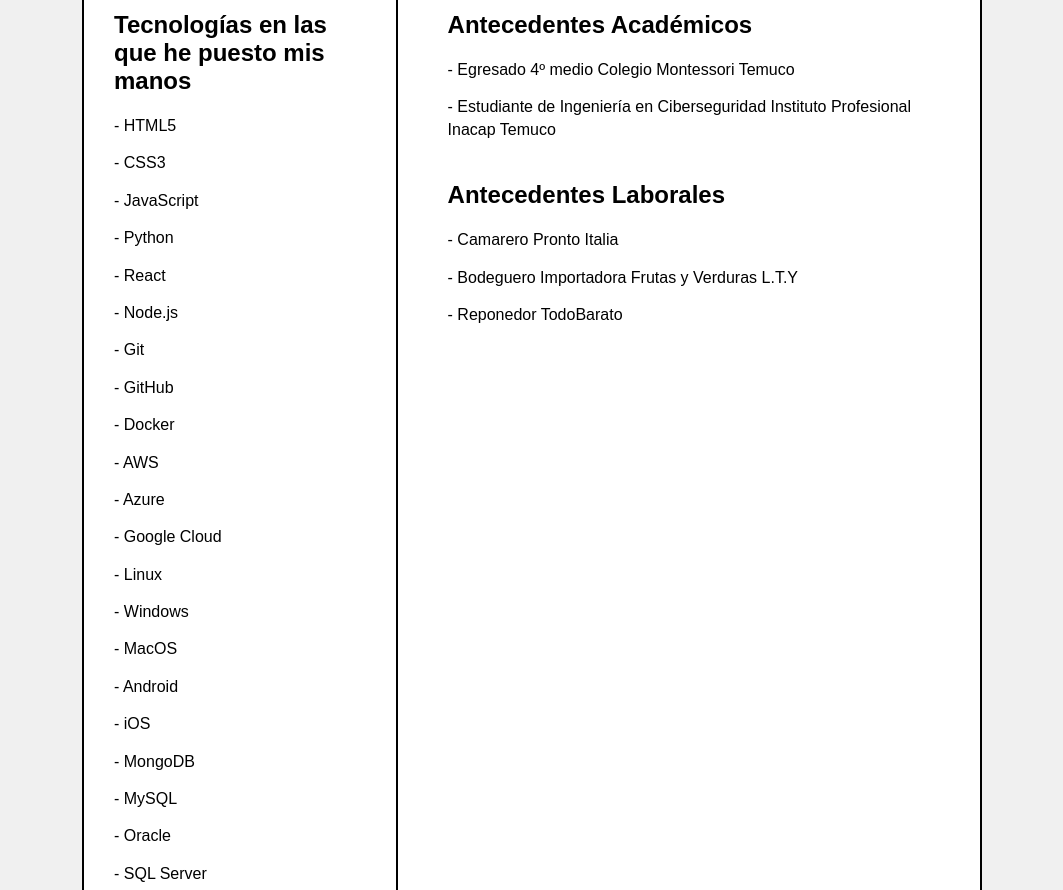
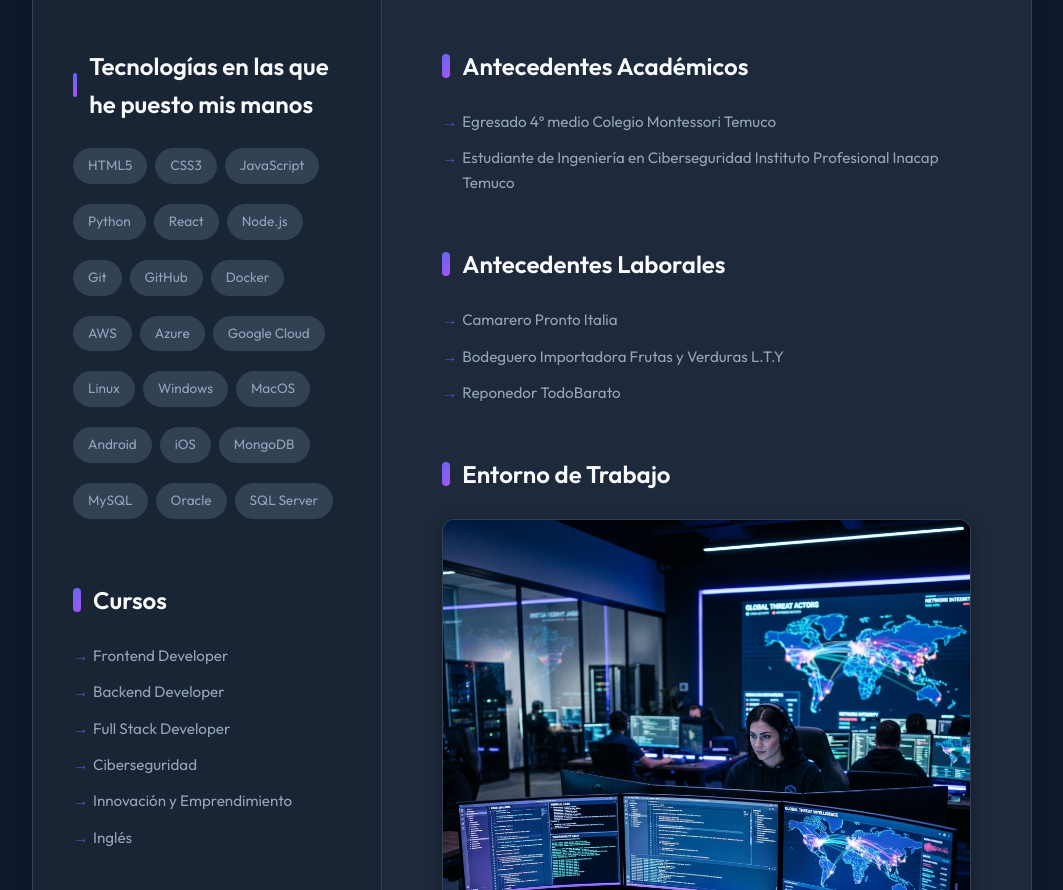
Before and after one commit to NohaSagredo/CurriculumVITAE, a plain HTML site: page index.html in a window 1280 px wide. Shown: the part 313-1203 px from the top of the page, without its empty margins (108-1171 px from the left). Drawn offline with Linux system fonts and the light colour scheme.

Commit message:
Estilizado y animaciónes CSS

```diff
--- a/css/stylesheet.css
+++ b/css/stylesheet.css
@@ -1,55 +1,108 @@
+:root {
+    /* Color Palette */
+    --bg-color: #0f172a;
+    --surface-color: #1e293b;
+    --surface-hover: #334155;
+    --primary-accent: #6366f1;
+    --secondary-accent: #a855f7;
+    --text-main: #f8fafc;
+    --text-muted: #94a3b8;
+    --border-color: #334155;
+    --gradient-accent: linear-gradient(135deg, var(--primary-accent), var(--secondary-accent));
+
+    /* Spacing & Sizes */
+    --radius-lg: 1.5rem;
+    --radius-md: 0.75rem;
+    --shadow-xl: 0 20px 25px -5px rgb(0 0 0 / 0.1), 0 8px 10px -6px rgb(0 0 0 / 0.1);
+    --transition: all 0.3s cubic-bezier(0.4, 0, 0.2, 1);
+}
+
 * {
     margin: 0;
     padding: 0;
     box-sizing: border-box;
-    font-family: Arial, sans-serif;
+    font-family: 'Outfit', sans-serif;
 }
 
 body {
-    background-color: #f0f0f0;
-    padding: 40px;
+    background-color: var(--bg-color);
+    color: var(--text-main);
+    padding: 40px 20px;
     display: flex;
     justify-content: center;
+    min-height: 100vh;
+    line-height: 1.6;
+    animation: fadeIn 0.8s ease-out;
+}
+
+@keyframes fadeIn {
+    from { opacity: 0; transform: translateY(10px); }
+    to { opacity: 1; transform: translateY(0); }
 }
 
 .cv-wrapper {
     width: 100%;
-    max-width: 900px;
-    background-color: #ffffff;
-    border: 2px solid #000000;
+    max-width: 1000px;
+    background-color: var(--surface-color);
+    border-radius: var(--radius-lg);
+    overflow: hidden;
+    box-shadow: var(--shadow-xl);
+    border: 1px solid var(--border-color);
 }
 
 header {
     display: flex;
     align-items: center;
-    padding: 40px;
-    border-bottom: 2px solid #000000;
+    padding: 60px;
+    background: linear-gradient(to right, rgba(99, 102, 241, 0.1), rgba(168, 85, 247, 0.1));
+    border-bottom: 1px solid var(--border-color);
+    position: relative;
+}
+
+header::after {
+    content: '';
+    position: absolute;
+    bottom: -1px;
+    left: 0;
+    width: 100%;
+    height: 1px;
+    background: var(--gradient-accent);
+    opacity: 0.5;
 }
 
 .foto-perfil {
-    width: 160px;
-    height: 160px;
-    border: 2px solid #000000;
+    width: 140px;
+    height: 140px;
     border-radius: 50%;
-    display: flex;
-    align-items: center;
-    justify-content: center;
-    text-align: center;
-    flex-shrink: 0;
-    font-size: 14px;
+    padding: 4px;
+    background: var(--gradient-accent);
+    object-fit: cover;
+    box-shadow: 0 0 20px rgba(99, 102, 241, 0.3);
+    transition: var(--transition);
+}
+
+.foto-perfil:hover {
+    transform: scale(1.05) rotate(2deg);
 }
 
 .datos-principales {
-    margin-left: 50px;
+    margin-left: 40px;
 }
 
 .datos-principales h1 {
-    font-size: 32px;
-    margin-bottom: 10px;
+    font-size: 3rem;
+    font-weight: 700;
+    letter-spacing: -0.025em;
+    background: var(--gradient-accent);
+    -webkit-background-clip: text;
+    -webkit-text-fill-color: transparent;
+    margin-bottom: 8px;
 }
 
 .datos-principales p {
-    font-size: 18px;
+    font-size: 1.25rem;
+    color: var(--text-muted);
+    font-weight: 300;
 }
 
 main {
@@ -59,22 +112,37 @@ main {
 
 aside {
     width: 35%;
-    border-right: 2px solid #000000;
-    padding: 40px 30px;
+    background-color: rgba(15, 23, 42, 0.3);
+    padding: 50px 40px;
+    border-right: 1px solid var(--border-color);
 }
 
 .contenido-derecho {
     width: 65%;
-    padding: 40px 50px;
+    padding: 50px 60px;
 }
 
 section, article {
-    margin-bottom: 40px;
+    margin-bottom: 50px;
 }
 
 h2 {
-    font-size: 24px;
-    margin-bottom: 20px;
+    font-size: 1.5rem;
+    font-weight: 600;
+    margin-bottom: 25px;
+    display: flex;
+    align-items: center;
+    color: var(--text-main);
+}
+
+h2::before {
+    content: '';
+    display: inline-block;
+    width: 8px;
+    height: 24px;
+    background: var(--gradient-accent);
+    border-radius: 4px;
+    margin-right: 12px;
 }
 
 ul {
@@ -82,43 +150,137 @@ ul {
 }
 
 li {
-    font-size: 16px;
-    margin-bottom: 15px;
-    line-height: 1.4;
+    font-size: 0.95rem;
+    margin-bottom: 12px;
+    color: var(--text-muted);
+    transition: var(--transition);
+    position: relative;
+    padding-left: 20px;
+}
+
+li::before {
+    content: '→';
+    position: absolute;
+    left: 0;
+    color: var(--primary-accent);
+    opacity: 0.7;
+}
+
+li:hover {
+    color: var(--text-main);
+    transform: translateX(4px);
+}
+
+/* Specific Section Styles */
+.tecnologias ul {
+    display: flex;
+    flex-wrap: wrap;
+    gap: 8px;
+}
+
+.tecnologias li {
+    padding: 6px 14px;
+    background-color: var(--surface-hover);
+    border-radius: 20px;
+    font-size: 0.85rem;
+    border: 1px solid var(--border-color);
+}
+
+.tecnologias li::before {
+    content: none;
+}
+
+.tecnologias li:hover {
+    background: var(--gradient-accent);
+    border-color: transparent;
+    transform: translateY(-2px);
 }
 
 footer {
     display: flex;
     justify-content: space-between;
     align-items: center;
-    padding: 25px 40px;
-    border-top: 2px solid #000000;
+    padding: 40px 60px;
+    background-color: rgba(15, 23, 42, 0.5);
+    border-top: 1px solid var(--border-color);
 }
 
 .contacto-item {
     display: flex;
     align-items: center;
-    gap: 15px;
+    gap: 12px;
 }
 
 .footer-icon {
     width: 24px;
     height: 24px;
-    object-fit: contain;
+    filter: invert(1);
 }
 
 .contacto-link {
     display: flex;
     align-items: center;
-    gap: 15px;
+    gap: 12px;
     text-decoration: none;
-    color: inherit;
+    color: var(--text-muted);
+    transition: var(--transition);
 }
 
 .contacto-link:hover {
-    color: #007bff;
+    color: var(--primary-accent);
 }
 
 .contacto-item p {
-    font-size: 16px;
+    font-size: 0.9rem;
+    color: var(--text-muted);
 }
+
+.image-container {
+    width: 100%;
+    border-radius: var(--radius-md);
+    overflow: hidden;
+    border: 1px solid var(--border-color);
+    box-shadow: 0 4px 15px rgba(0, 0, 0, 0.3);
+    transition: var(--transition);
+}
+
+.image-container:hover {
+    transform: translateY(-5px);
+    border-color: var(--primary-accent);
+}
+
+.img-proyect {
+    width: 100%;
+    height: auto;
+    display: block;
+    transition: var(--transition);
+}
+
+.image-container:hover .img-proyect {
+    transform: scale(1.02);
+}
+
+/* Responsive */
+@media (max-width: 768px) {
+    main {
+        flex-direction: column;
+    }
+    aside, .contenido-derecho {
+        width: 100%;
+        border: none;
+    }
+    header {
+        flex-direction: column;
+        text-align: center;
+        padding: 40px;
+    }
+    .datos-principales {
+        margin-left: 0;
+        margin-top: 20px;
+    }
+    footer {
+        flex-direction: column;
+        gap: 20px;
+        text-align: center;
+    }
+}
--- a/index.html
+++ b/index.html
@@ -3,6 +3,9 @@
 <head>
     <meta charset="UTF-8">
     <meta name="viewport" content="width=device-width, initial-scale=1.0">
+    <link rel="preconnect" href="https://fonts.googleapis.com">
+    <link rel="preconnect" href="https://fonts.gstatic.com" crossorigin>
+    <link href="https://fonts.googleapis.com/css2?family=Outfit:wght@300;400;600;700&display=swap" rel="stylesheet">
     <link rel="stylesheet" href="css/stylesheet.css">
     <title>Curriculum Vitae Rodrigo Peña S.</title>
 </head>
@@ -28,47 +31,47 @@
                 <section class="tecnologias">
                     <h2>Tecnologías en las que he puesto mis manos</h2>
                     <ul>
-                        <li>- HTML5</li>
-                        <li>- CSS3</li>
-                        <li>- JavaScript</li>
-                        <li>- Python</li>
-                        <li>- React</li>
-                        <li>- Node.js</li>
-                        <li>- Git</li>
-                        <li>- GitHub</li>
-                        <li>- Docker</li>
-                        <li>- AWS</li>
-                        <li>- Azure</li>
-                        <li>- Google Cloud</li>
-                        <li>- Linux</li>
-                        <li>- Windows</li>
-                        <li>- MacOS</li>
-                        <li>- Android</li>
-                        <li>- iOS</li>
-                        <li>- MongoDB</li>
-                        <li>- MySQL</li>
-                        <li>- Oracle</li>
-                        <li>- SQL Server</li>
+                        <li>HTML5</li>
+                        <li>CSS3</li>
+                        <li>JavaScript</li>
+                        <li>Python</li>
+                        <li>React</li>
+                        <li>Node.js</li>
+                        <li>Git</li>
+                        <li>GitHub</li>
+                        <li>Docker</li>
+                        <li>AWS</li>
+                        <li>Azure</li>
+                        <li>Google Cloud</li>
+                        <li>Linux</li>
+                        <li>Windows</li>
+                        <li>MacOS</li>
+                        <li>Android</li>
+                        <li>iOS</li>
+                        <li>MongoDB</li>
+                        <li>MySQL</li>
+                        <li>Oracle</li>
+                        <li>SQL Server</li>
                     </ul>
                 </section>
 
                 <section class="cursos">
                     <h2>Cursos</h2>
                     <ul>
-                        <li>- Frontend Developer</li>
-                        <li>- Backend Developer</li>
-                        <li>- Full Stack Developer</li>
-                        <li>- Ciberseguridad</li>
-                        <li>- Innovación y Emprendimiento</li>
-                        <li>- Inglés</li>
+                        <li>Frontend Developer</li>
+                        <li>Backend Developer</li>
+                        <li>Full Stack Developer</li>
+                        <li>Ciberseguridad</li>
+                        <li>Innovación y Emprendimiento</li>
+                        <li>Inglés</li>
                     </ul>
                 </section>
 
                 <section class="certificaciones">
                     <h2>Certificaciones</h2>
                     <ul>
-                        <li>- Inglés C1</li>
-                        <li>- Certificación 2.</li>
+                        <li>Inglés C1</li>
+                        <li>Certificación 2.</li>
                     </ul>
                 </section>
             </aside>
@@ -77,18 +80,25 @@
                 <article class="academicos">
                     <h2>Antecedentes Académicos</h2>
                     <ul>
-                        <li>- Egresado 4º medio Colegio Montessori Temuco</li>
-                        <li>- Estudiante de Ingeniería en Ciberseguridad Instituto Profesional Inacap Temuco</li>
+                        <li>Egresado 4º medio Colegio Montessori Temuco</li>
+                        <li>Estudiante de Ingeniería en Ciberseguridad Instituto Profesional Inacap Temuco</li>
                     </ul>
                 </article>
 
                 <article class="laborales">
                     <h2>Antecedentes Laborales</h2>
                     <ul>
-                        <li>- Camarero Pronto Italia</li>
-                        <li>- Bodeguero Importadora Frutas y Verduras L.T.Y</li>
-                        <li>- Reponedor TodoBarato</li>
+                        <li>Camarero Pronto Italia</li>
+                        <li>Bodeguero Importadora Frutas y Verduras L.T.Y</li>
+                        <li>Reponedor TodoBarato</li>
                     </ul>
+                </article>
+
+                <article class="galeria-profesional">
+                    <h2>Entorno de Trabajo</h2>
+                    <div class="image-container">
+                        <img src="assets/workspace.png" alt="Espacio de trabajo Ciberseguridad" class="img-proyect">
+                    </div>
                 </article>
             </section>
 
```
Also changed, not shown: assets/workspace.png (added).
